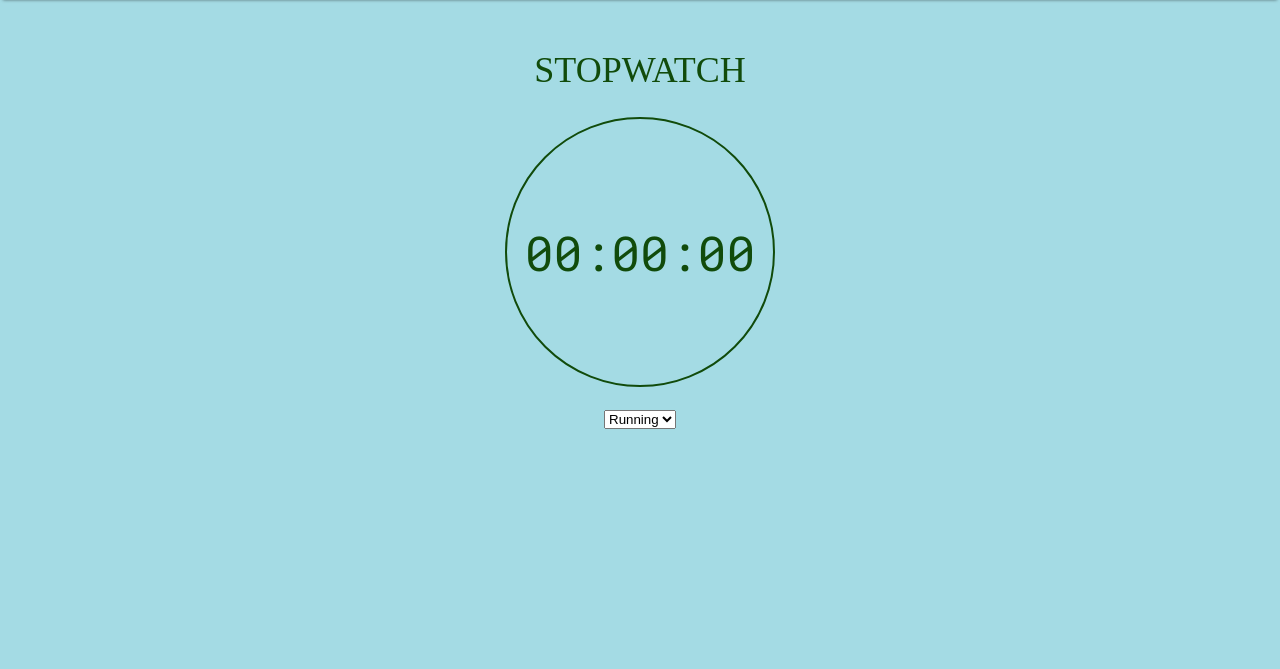
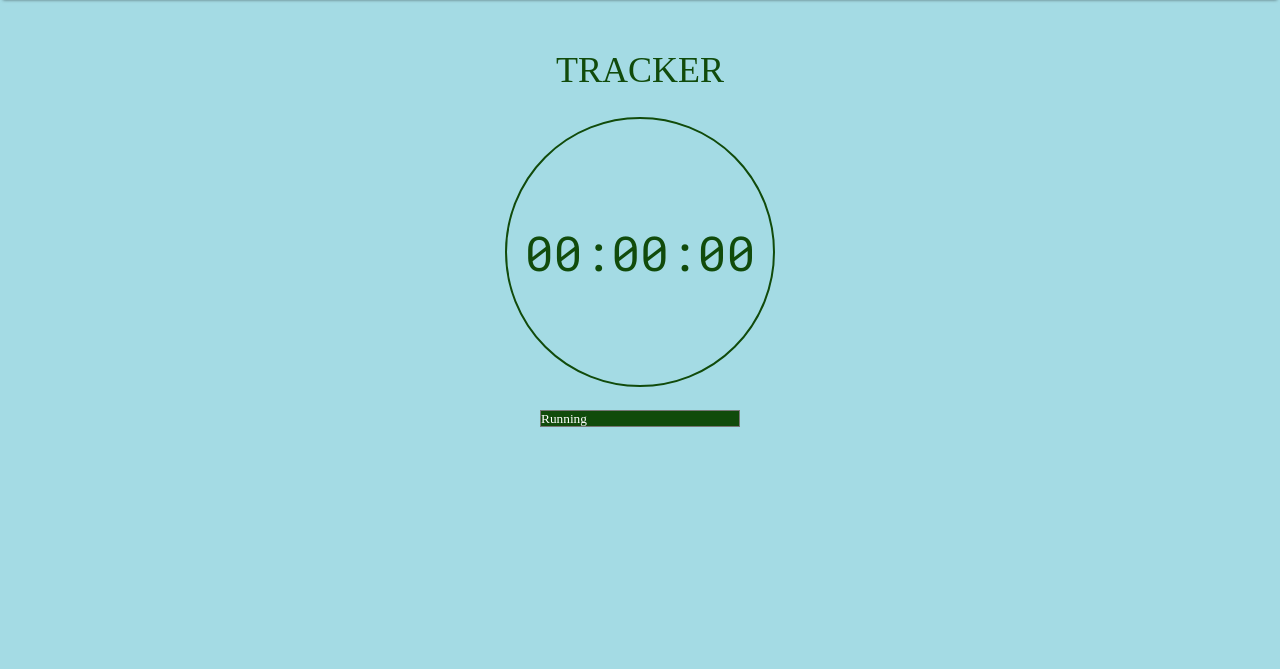
Before and after one commit to NordThing/Health-PWA, a PHP site: page / in a window 1280 px wide. Shown: the part 50-719 px from the top of the page. Run offline with PHP 8.4, Linux system fonts and the light colour scheme.

Commit message:
Styling chooser

```diff
--- a/css/index.css
+++ b/css/index.css
@@ -421,6 +421,19 @@ input:checked + .slider:before {
     filter: blur(2px);
 }
 
+#activity {
+  position: relative;
+  font-family: Montserrat;
+  background-color: var(--secondary-dark);
+  color: var(--white);
+  width: 200px;
+  -webkit-appearance: none;
+}
+
+#activity select {
+  display: none;
+}
+
 .featurecontainer {
   width: 100vw;
   height: 65vh;
--- a/index.html
+++ b/index.html
@@ -90,7 +90,7 @@
                     <div class="row">
                         <div class="column">
                             <div class="feature">
-                                <h2 id="demo">STOPWATCH</h2>
+                                <h2 id="demo">TRACKER</h2>
                             </div>
                         </div>
                     </div>
```
